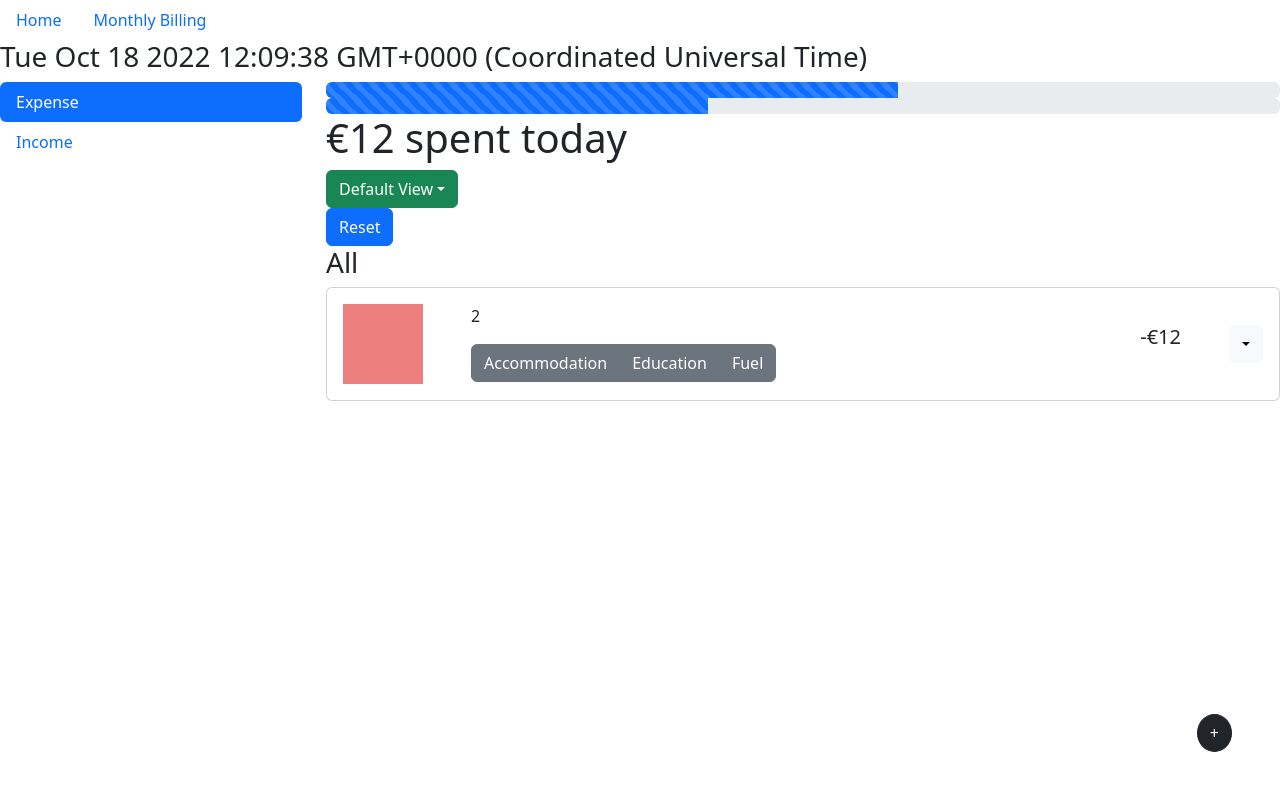
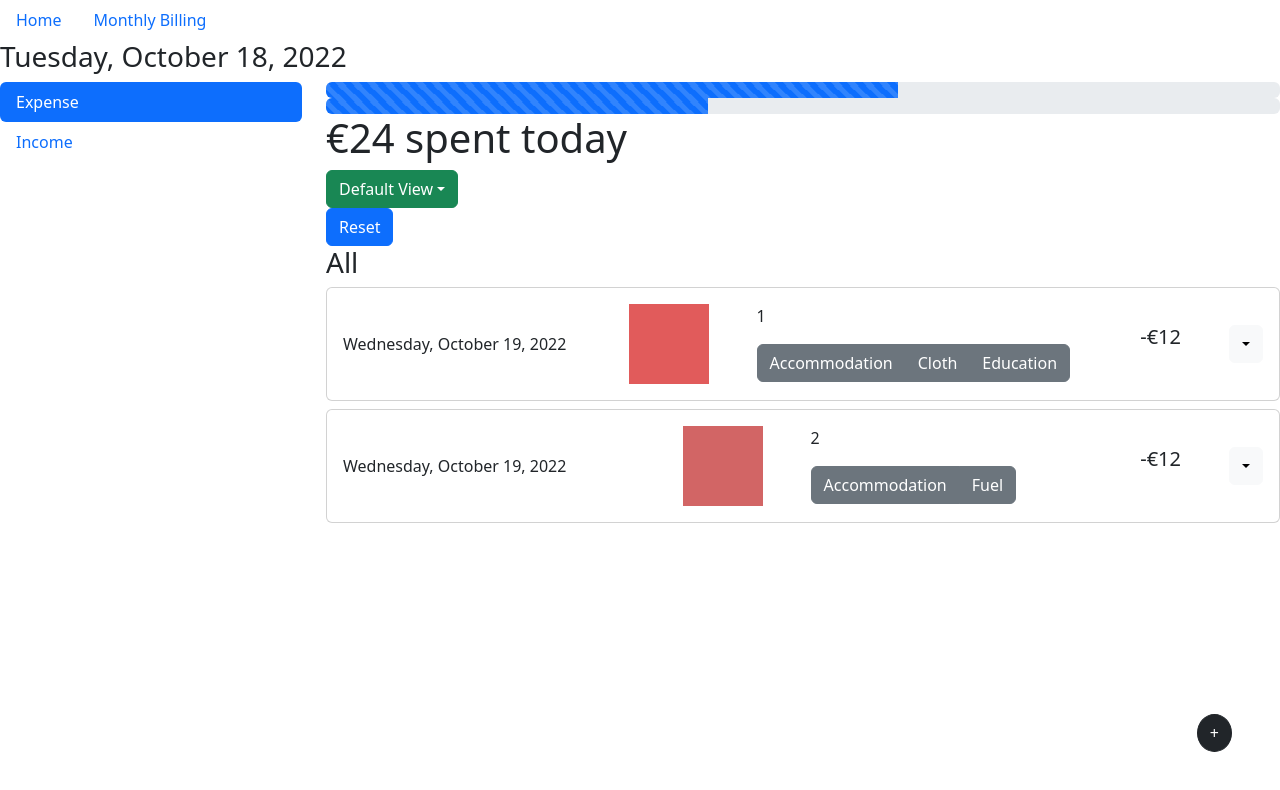
Before and after one commit to LinhLe2307/Expense_Tracking_App_Typescript_React, a React (Create React App) app: page / in a window 1280 px wide. Shown: the top 790 px of the page. Built offline with nearby package versions, Linux system fonts and the light colour scheme; data requests are answered from the project's data file.

Commit message:
Added date

```diff
--- a/db.json
+++ b/db.json
@@ -1,15 +1,28 @@
 {
   "notes": [
     {
+      "date": "Wednesday, October 19, 2022",
+      "title": "1",
+      "price": "12",
+      "description": "1",
+      "categories": [
+        "Accommodation",
+        "Cloth",
+        "Education"
+      ],
+      "color": "#e15b5b",
+      "id": 1
+    },
+    {
+      "date": "Wednesday, October 19, 2022",
       "title": "2",
       "price": "12",
       "description": "2",
       "categories": [
         "Accommodation",
-        "Education",
         "Fuel"
       ],
-      "color": "#ec7e7e",
+      "color": "#d26565",
       "id": 2
     }
   ],
@@ -35,16 +48,16 @@
       "categoryTitle": "Accommodation",
       "categoryDescription": "This is 1st",
       "categoryColor": "#be3c3c",
-      "categoryTransactions": 1,
-      "totalCategoryAmount": 12,
+      "categoryTransactions": 2,
+      "totalCategoryAmount": 24,
       "id": 1
     },
     {
       "categoryTitle": "Cloth",
       "categoryDescription": "3rd",
       "categoryColor": "#9c5454",
-      "categoryTransactions": 0,
-      "totalCategoryAmount": 0,
+      "categoryTransactions": 1,
+      "totalCategoryAmount": 12,
       "id": 2
     },
     {
--- a/src/components/Card/ExpenseForm.tsx
+++ b/src/components/Card/ExpenseForm.tsx
@@ -11,6 +11,7 @@ import Row from 'react-bootstrap/Row';
 import InputGroup from 'react-bootstrap/InputGroup'
 import CloseButton from 'react-bootstrap/CloseButton';
 import { initializeCategories, addNewTransaction } from '../../features/categories/categoriesSlice';
+import { customDate } from "../../functions/reusableFunction";
 
 interface MyProps {
   typeForm: string,
@@ -26,6 +27,7 @@ function ExpenseForm ({typeForm, handleClose, show }: MyProps){
     const dispatch = useAppDispatch()
 
     const [inputExpense, setInputExpense] = useState<ExpenseModel>({
+        date: customDate(),
         title: "",
         price: 0,
         description: "",
@@ -69,8 +71,6 @@ function ExpenseForm ({typeForm, handleClose, show }: MyProps){
         } else {
             dispatch(editExpense(inputExpense))
         }
-
-
         window.location.reload()
     }
 
--- a/src/components/Card/SingleCard.tsx
+++ b/src/components/Card/SingleCard.tsx
@@ -18,6 +18,7 @@ const SingleCard = ({expense, handleShow}: MyProps) => {
   return (
     <Card className="mb-2">
         <Card.Body style={{display:"flex", justifyContent:"space-between", alignItems: "center"}}>
+          <div>{expense.date}</div>
             <div style={{display:"flex", justifyContent:"space-between", gap: "3rem"}}>
               <Link
                 to={`${expense.id}`}
--- a/src/components/HomePage.tsx
+++ b/src/components/HomePage.tsx
@@ -1,8 +1,5 @@
 import { useEffect, useState } from "react";
 import Calendar from 'react-calendar';
-
-import { useAppDispatch } from '../app/hooks';
-import { initializeExpense } from "../features/expense/expenseSlice";
 
 import { Tab } from 'react-bootstrap';
 import Expense from './Expense/Expense';
@@ -11,8 +8,13 @@ import Col from 'react-bootstrap/Col';
 import Nav from 'react-bootstrap/Nav';
 import Row from 'react-bootstrap/Row';
 
+import { useAppDispatch } from '../app/hooks';
+import { initializeExpense } from "../features/expense/expenseSlice";
+import {customDate} from "../functions/reusableFunction"
+
+let options = { weekday: 'long', year: 'numeric', month: 'long', day: 'numeric' };
 const HomePage = () => {
-    const [value, onChange] = useState(new Date());
+    const [value, onChange] = useState(customDate());
 
     const dispatch = useAppDispatch();
     useEffect(() => {
@@ -21,7 +23,7 @@ const HomePage = () => {
 
     return (
         <div>
-            <h3>{value.toString()}</h3>
+            <h3>{value}</h3>
             {/* <Tabs
                 defaultActiveKey="profile"
                 id="uncontrolled-tab-example"
--- a/src/features/expense/expenseSlice.ts
+++ b/src/features/expense/expenseSlice.ts
@@ -13,16 +13,16 @@ export const expenseSlice = createSlice({
     name: "expense",
     initialState: initialExpenseState,
     reducers: {
-        getExpenseList: (state, action: PayloadAction<ExpenseModel[]>) => {
+        getExpenseList: (state, action: PayloadAction<ExpenseModel[]>):void => {
             state.expenseLists = action.payload
         },
 
-        addNewExpense : (state, action: PayloadAction<ExpenseModel>) => {
+        addNewExpense : (state, action: PayloadAction<ExpenseModel>):void => {
             expenseServices.postAll(action.payload);
             state.expenseLists = state.expenseLists.concat(action.payload)
         },
 
-        editExpense:(state, action) => {
+        editExpense:(state, action:PayloadAction<ExpenseModel>):void => {
             const editExense = action.payload;
             const findIndex = state.expenseLists.find(expense => expense.id === state.editId)
             if(findIndex !== undefined) {
@@ -34,14 +34,14 @@ export const expenseSlice = createSlice({
             expenseServices.putExpense(state.editId, editExense)
         },
 
-        deleteExpense: (state, action) => {
+        deleteExpense: (state, action):void => {
             const deleteId = action.payload;
             state.expenseLists = state.expenseLists.filter(expense => expense.id !== deleteId)
 
             expenseServices.deleteAxios(deleteId)
         },
 
-        handleOpenEditExpense: (state, action) => {
+        handleOpenEditExpense: (state, action):void => {
             state.editId = action.payload
             state.openEditExpense = !state.openEditExpense
         }
--- a/src/functions/reusableFunction.ts
+++ b/src/functions/reusableFunction.ts
@@ -28,4 +28,11 @@ const categoryTransactions = (
     }))
 };
 
-export {categoryTransactions}
+const customDate = () => {
+    // When you initialize a class property with a literal such as public foo = { bar: 'a' }, its type becomes { bar: string }, even if you declare it as readonly. TypeScript on purpose doesn't make the type too strict ({ bar: 'a' }).
+    let options = { weekday: "long", year: "numeric", month: "long", day: "numeric" } as const;
+    let today = new Date();
+    return today.toLocaleDateString("en-EU", options)
+}
+
+export {categoryTransactions, customDate}
--- a/src/models/reduxModels.ts
+++ b/src/models/reduxModels.ts
@@ -1,4 +1,5 @@
 export interface ExpenseModel {
+    date: string;
     title: string,
     price: number,
     description: string,
```
